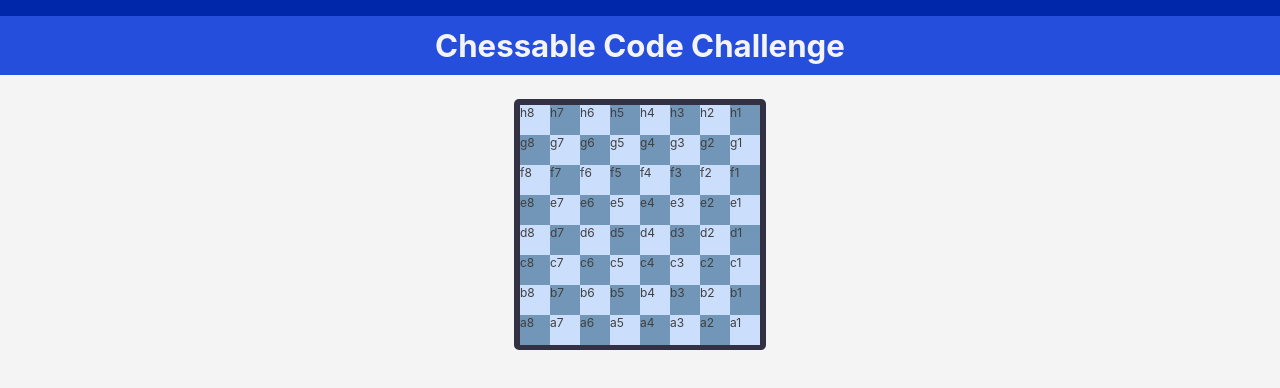
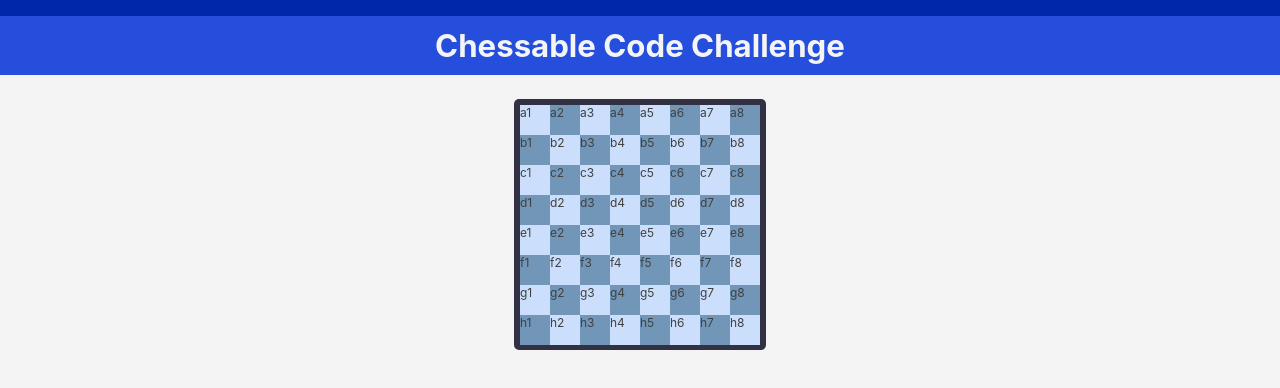
Before and after one commit to alicia-colom/chessable-code-challenge, a React (Create React App) app: page / in a window 1280 px wide. Shown: the top 388 px of the page. Built offline with nearby package versions, Linux system fonts and the light colour scheme.

Commit message:
Fix order of rendering number and letters in board

```diff
--- a/src/components/chessboard/Chessboard.jsx
+++ b/src/components/chessboard/Chessboard.jsx
@@ -1,38 +1,52 @@
 import React from "react";
+import styled from "styled-components";
 import "./Chessboard.css";
+import Piece from "../piece/Piece";
 import * as variables from "../../utils/constants";
-import styled from "styled-components";
+
+const Tile = styled.div`
+  background-color: ${(props) =>
+    (props.x + props.y) % 2 === 0 ? "#cbdefc" : "#7296B8"};
+`;
 
 const Chessboard = () => {
-  const Tile = styled.div`
-    background-color: ${(props) =>
-      (props.x + props.y) % 2 === 0 ? "#cbdefc" : "#7296B8"};
-  `;
+  const board = [];
+  const yAxisReversed = variables.yAxis.reverse();
 
-  const board = [];
-  const xAxisReversed = variables.xAxis.reverse();
-
-  const isEven = (x, y) => {
-    (x + y) % 2 === 0 ? true : null;
-  };
-
-  for (let iY = 0; iY < variables.yAxis.length; iY++) {
-    for (let iX = 0; iX < xAxisReversed.length; iX++) {
-      const eachTile = variables.yAxis[iY] + xAxisReversed[iX];
-      isEven(iX, iY);
+  for (let iX = 0; iX < variables.xAxis.length; iX++) {
+    for (let iY = 0; iY < yAxisReversed.length; iY++) {
+      const eachTile = variables.xAxis[iX] + yAxisReversed[iY];
+      // const xxx = piecesInitialPosition.map((eachPiece) => {
+      //   if (eachPiece.x === iX && eachPiece.y === iY)
+      //     return (
+      //       <Piece icon={eachPiece.icon} color={iY === 0 ? "white" : "black"} />
+      //     );
+      // });
 
       board.push(
-        <Tile key={eachTile} className="tile" x={iX} y={iY}>
-          {eachTile}
+        <Tile key={eachTile} x={iX} y={iY}>
+           {eachTile}{/* {xxx} */}
         </Tile>
       );
     }
   }
-  console.log(xAxisReversed);
+
+  // const piecesInitialPosition = [
+  //   {
+  //     icon: "chess-knight",
+  //     x: 1,
+  //     y: 0,
+  //   },
+  //   {
+  //     icon: "chess-knight",
+  //     x: 7,
+  //     y: 0,
+  //   },
+  // ];
 
   return (
     <div id="chessboard" className="boardContainer">
-      {board.reverse()}
+      {board}
     </div>
   );
 };
--- a/src/components/pieces/pieces.jsx
+++ b/src/components/piece/Piece.jsx
@@ -1,4 +1,5 @@
-<FontAwesomeIcon
+{
+  /* <FontAwesomeIcon
 icon="heart"
 size="2x"
 flip="vertical"
@@ -16,4 +17,17 @@ color="red"
 <FontAwesomeIcon icon="chess-rook" />
 <FontAwesomeIcon icon="chess-bishop" />
 <FontAwesomeIcon icon="chess-queen" />
-<FontAwesomeIcon icon="chess-king" />
+<FontAwesomeIcon icon="chess-king" /> */
+}
+import React from "react";
+import { FontAwesomeIcon } from "@fortawesome/react-fontawesome";
+
+const Piece = (props) => {
+  return (
+    <>
+      <FontAwesomeIcon icon={props.icon} className={props.color} />
+    </>
+  );
+};
+
+export default Piece;
--- a/src/utils/constants.js
+++ b/src/utils/constants.js
@@ -1,6 +1,6 @@
 //  CONSTANTS:
-export const xAxis = [1, 2, 3, 4, 5, 6, 7, 8];
-export const yAxis = ["a", "b", "c", "d", "e", "f", "g", "h"];
+export const xAxis = ["a", "b", "c", "d", "e", "f", "g", "h"];
+export const yAxis = [1, 2, 3, 4, 5, 6, 7, 8];
 
 // COLORS:
 export const colorPrimary = "#254EDD";
@@ -17,5 +17,3 @@ export const colorBlacker = "#111111";
 export const colorFontMain = "#404040";
 export const colorBoardDark = "#7296B8";
 export const colorBoardLight = "#CBDEFC";
-
-// INTEGER VALUES:
```
